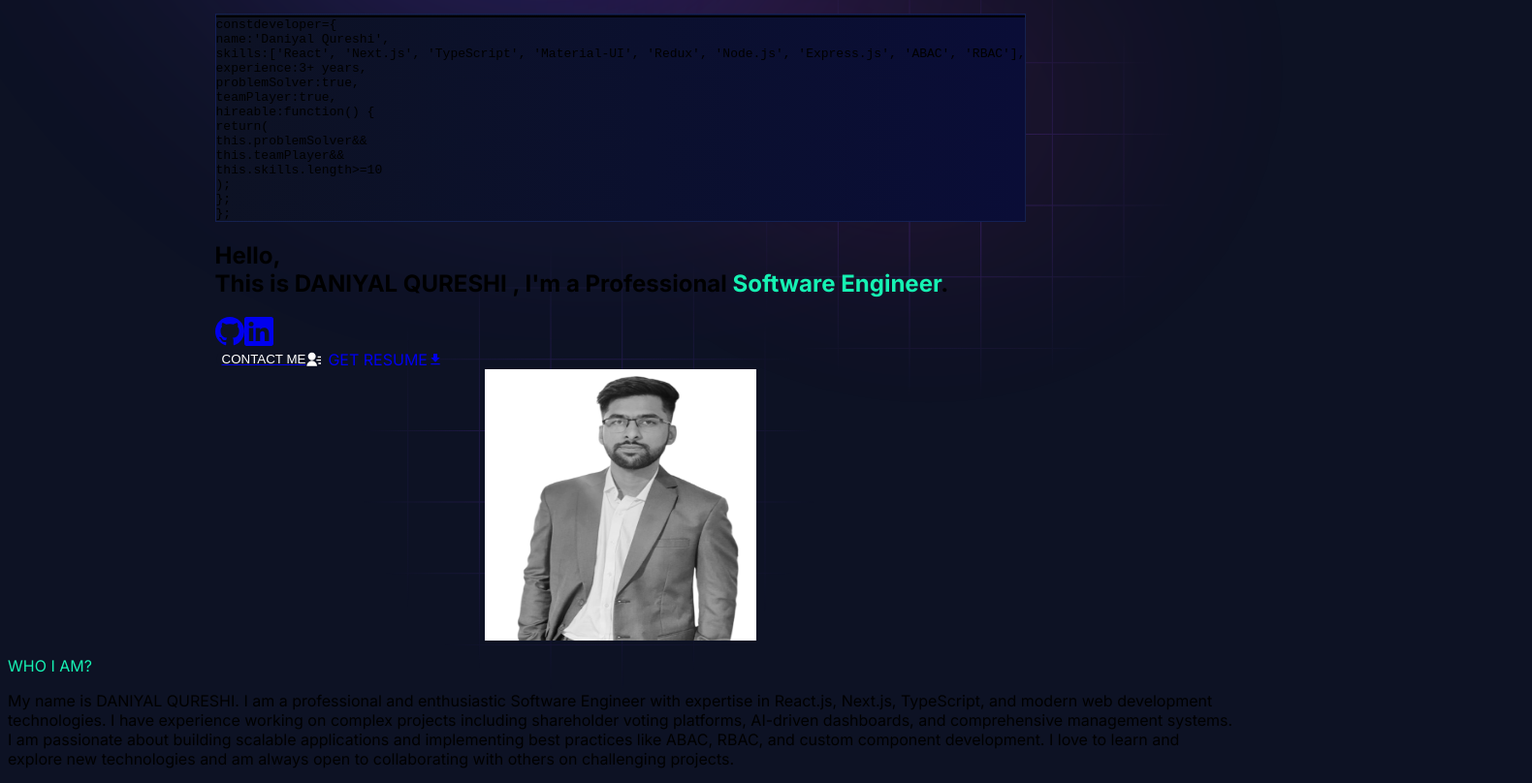
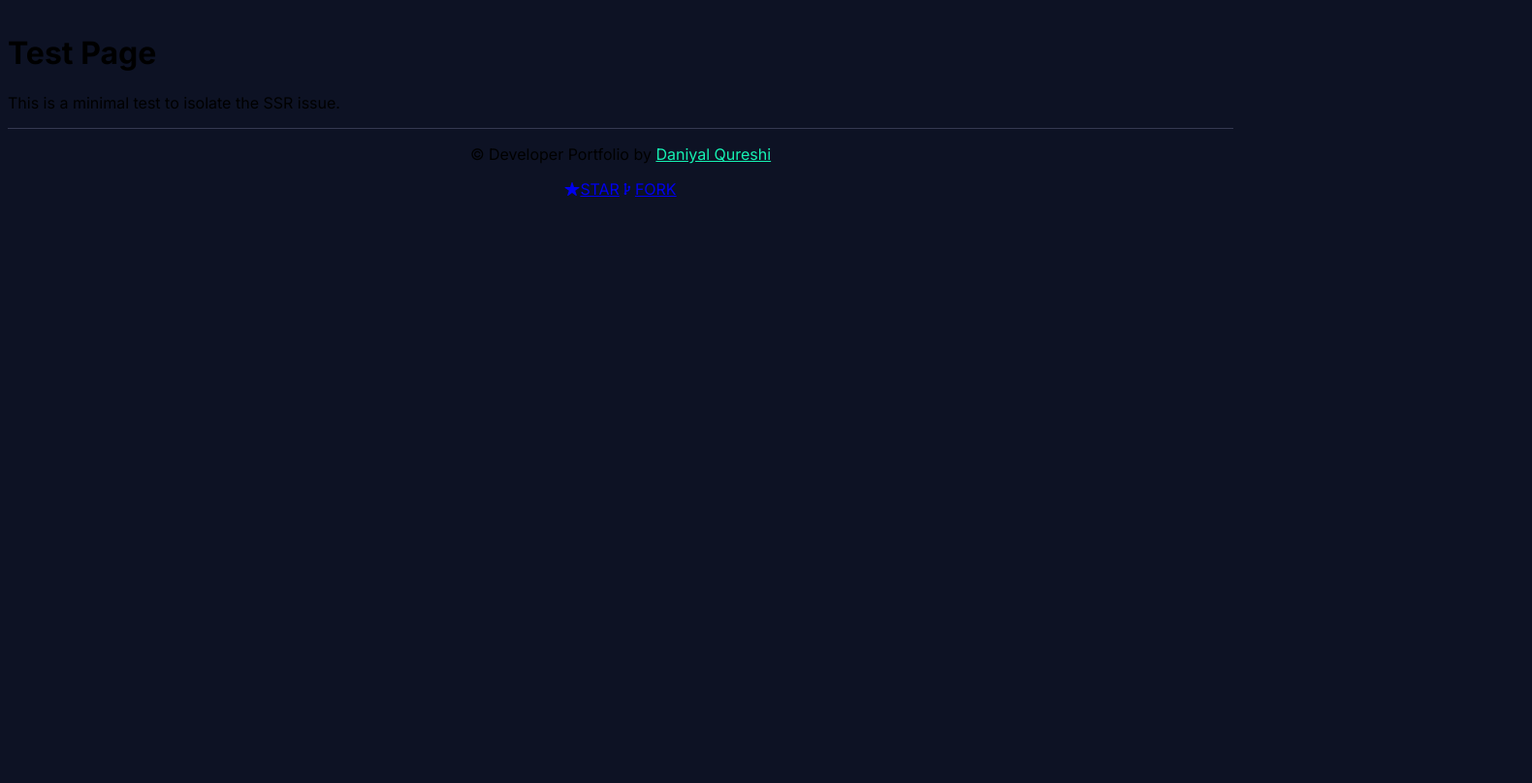
Before and after one commit to Dani2202/developer-portfolio, a Next.js app: page / in a window 1280 px wide. Shown: the part 826-1634 px from the top of the page at 97% size, 1580 px wide, since content can reach past the window. After the commit the page ends 1039 px from the top, so only its background shows below. Built offline with nearby package versions, Linux system fonts and the light colour scheme.

Commit message:
MINIMAL TEST

```diff
--- a/app/layout.js
+++ b/app/layout.js
@@ -1,7 +1,7 @@
 import { GoogleTagManager } from "@next/third-parties/google";
 import { Inter, Poppins, Roboto_Mono } from "next/font/google";
-import { ToastContainer } from "react-toastify";
-import "react-toastify/dist/ReactToastify.css";
+// import { ToastContainer } from "react-toastify";
+// import "react-toastify/dist/ReactToastify.css";
 import Footer from "./components/footer";
 // import ScrollToTop from "./components/helper/scroll-to-top";
 import Navbar from "./components/navbar";
@@ -37,7 +37,7 @@ export default function RootLayout({ children }) {
   return (
     <html lang="en">
       <body className={`${inter.className} ${poppins.variable} ${robotoMono.variable}`}>
-        <ToastContainer />
+        {/* <ToastContainer /> */}
         <main className="min-h-screen relative mx-auto px-6 sm:px-12 lg:max-w-[70rem] xl:max-w-[76rem] 2xl:max-w-[92rem] text-white">
           <Navbar />
           {children}
@@ -45,7 +45,7 @@ export default function RootLayout({ children }) {
         </main>
         <Footer />
       </body>
-      <GoogleTagManager gtmId={process.env.NEXT_PUBLIC_GTM} />
+      {/* <GoogleTagManager gtmId={process.env.NEXT_PUBLIC_GTM} /> */}
     </html>
   );
 }
--- a/app/page.js
+++ b/app/page.js
@@ -26,18 +26,10 @@ import Projects from "./components/homepage/projects";
 // };
 
 export default function Home() {
-  // const blogs = await getData();
-
   return (
     <div>
-      <HeroSection />
-      <AboutSection />
-      <Experience />
-      {/* <Skills /> */}
-      <Projects />
-      <Education />
-      {/* <Blog blogs={blogs} /> */}
-      <ContactSection />
+      <h1>Test Page</h1>
+      <p>This is a minimal test to isolate the SSR issue.</p>
     </div>
   )
 };
```
